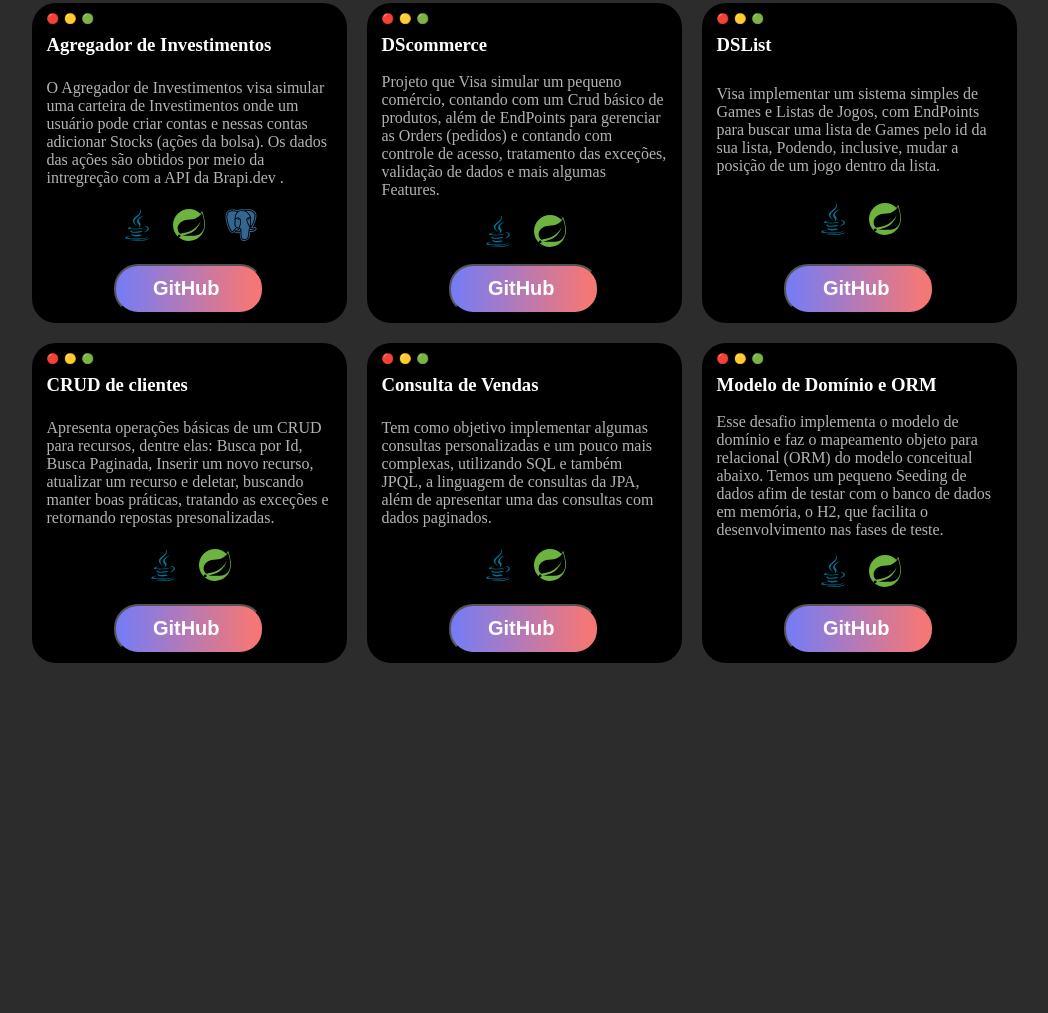
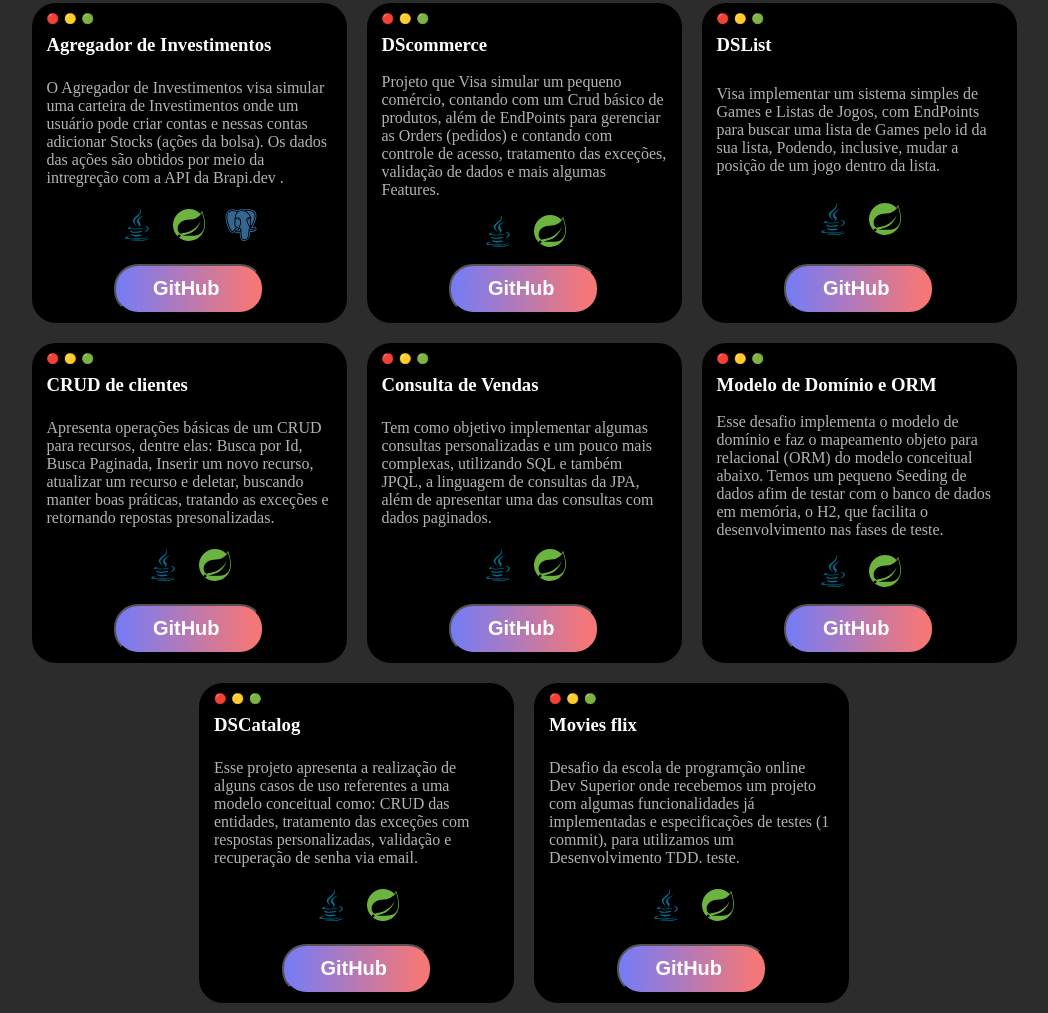
Before and after one commit to LucasIbiapino7/portifolio, a plain HTML site: page index.html in a window 1280 px wide. Shown: the part 735-1748 px from the top of the page, without its empty margins (116-1164 px from the left). Before the commit the page ends 1408 px from the top, so only its background shows below. Drawn offline with Linux system fonts and the light colour scheme.

Commit message:
novos projetos

```diff
--- a/index.html
+++ b/index.html
@@ -266,6 +266,64 @@
               </div>
             </div>
           </div>
+          <div class="card-projetos">
+            <div class="card-projetos-btns">
+              <p>🔴</p>
+              <p>🟡</p>
+              <p>🟢</p>
+            </div>
+            <div class="card-projetos-content">
+              <h3>DSCatalog</h3>
+              <p>
+                Esse projeto apresenta a realização de alguns casos de uso referentes a uma modelo conceitual
+                como: CRUD das entidades, tratamento das exceções com respostas personalizadas, validação e
+                recuperação de senha via email.
+              </p>
+              <div class="card-projetos-tech">
+                <img src="img/java.svg" alt="" />
+                <img src="img/spring.svg" alt="" />
+              </div>
+              <div class="card-projetos-btn">
+                <a
+                  href="https://github.com/LucasIbiapino7/dscatalog"
+                  target="_blank"
+                >
+                  <button class="button-card">
+                    GitHub <img src="" alt="" />
+                  </button>
+                </a>
+              </div>
+            </div>
+          </div>
+          <div class="card-projetos">
+            <div class="card-projetos-btns">
+              <p>🔴</p>
+              <p>🟡</p>
+              <p>🟢</p>
+            </div>
+            <div class="card-projetos-content">
+              <h3>Movies flix</h3>
+              <p>
+                Desafio da escola de programção online Dev Superior onde recebemos um projeto com algumas funcionalidades já
+                implementadas e especificações de testes (1 commit), para utilizamos um Desenvolvimento TDD.
+                teste.
+              </p>
+              <div class="card-projetos-tech">
+                <img src="img/java.svg" alt="" />
+                <img src="img/spring.svg" alt="" />
+              </div>
+              <div class="card-projetos-btn">
+                <a
+                  href="https://github.com/LucasIbiapino7/movies-flix"
+                  target="_blank"
+                >
+                  <button class="button-card">
+                    GitHub <img src="" alt="" />
+                  </button>
+                </a>
+              </div>
+            </div>
+          </div>
         </div>
       </section>
     </main>
```
